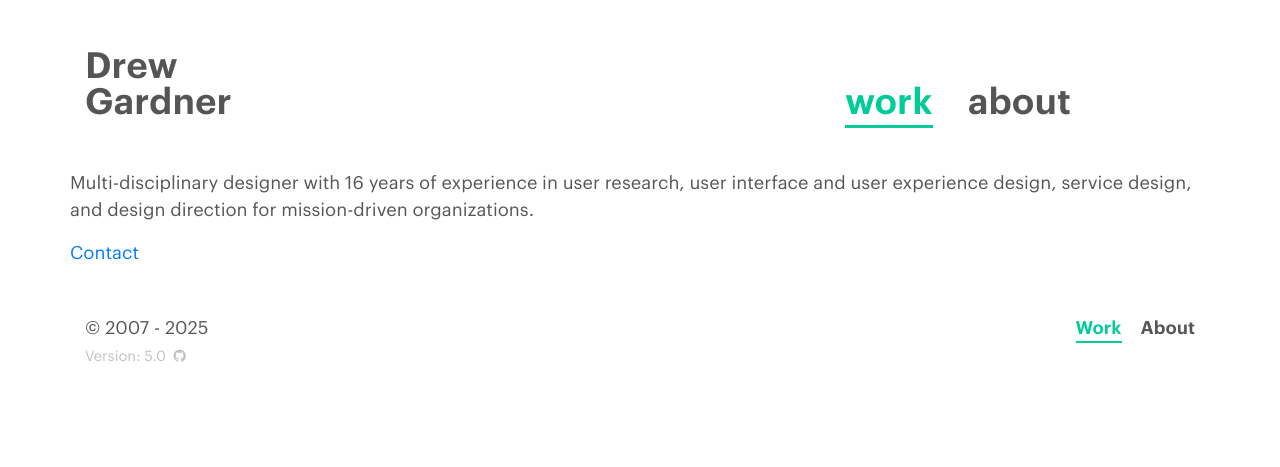
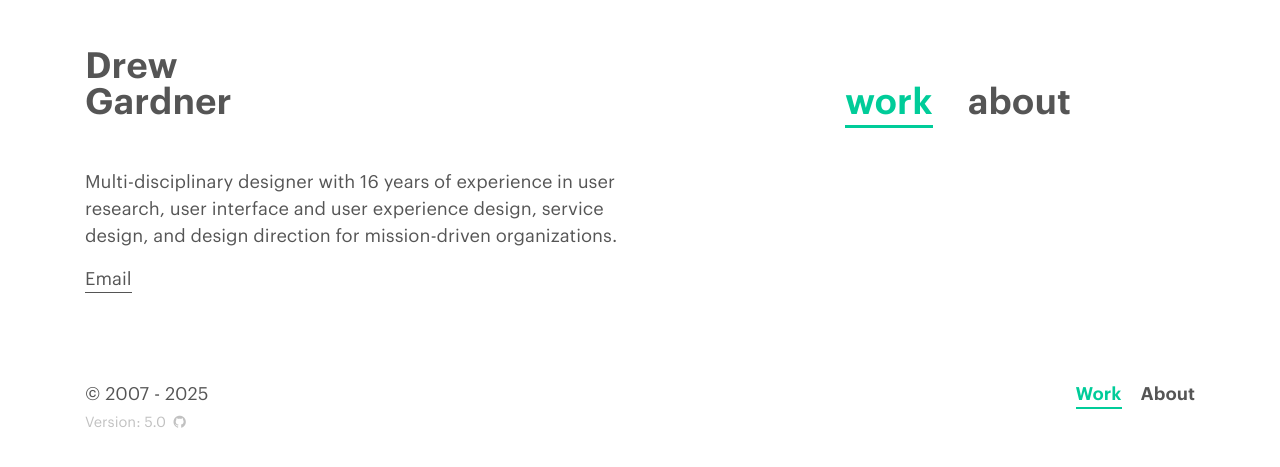
Before and after one commit to dreeeeewwwww/dreeeeewwwww.github.io, a Jekyll site: the page built from index.html, in a window 1280 px wide. Shown: the top 467 px of the page. Built offline with Jekyll 4.4.1, drawn with Linux system fonts in a browser that asks for light colours; nearby versions of some CDN libraries.

Commit message:
Update index.html

```diff
--- a/index.html
+++ b/index.html
@@ -4,10 +4,12 @@ nav: Work
 layout: default
 ---
 <div class="container fade-in">
-  <div class="grid row mt-2 mt-sm-4" >
-    <div class="grid-sizer col-12 col-sm-8 col-md-6 col-lg-4"></div>
-    <p>Multi-disciplinary designer with 16 years of experience in user research, user interface and user experience
-design, service design, and design direction for mission-driven organizations.</p>
-    <a href="mailto:hello@drewgardner.net">Contact</a>
+  <div class="row mt-0 mt-sm-4 pb-4">
+    <div class="col-12 col-sm-12 col-md-12 col-lg-6 order-2 order-sm-2 order-md-2 order-lg-2 mx-auto mx-lg-0">
+      <p>Multi-disciplinary designer with 16 years of experience in user research, user interface and user experience design, service design, and design direction for mission-driven organizations.</p>
+      <p class="about-linx">
+        <a href="mailto:hello@drewgardner.net" />Email</a>
+      </p>
+    </div>
   </div>
 </div>
```
